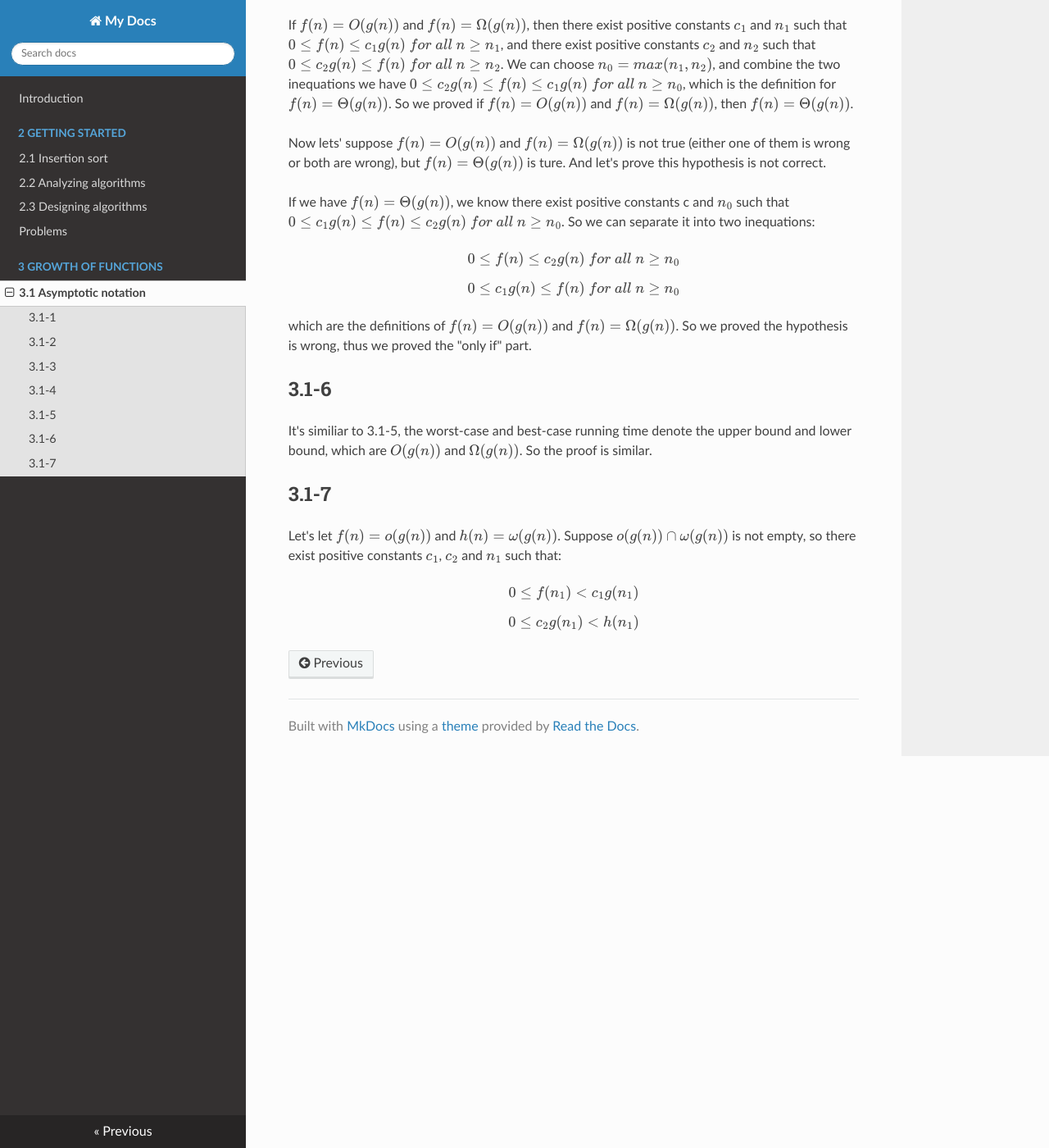
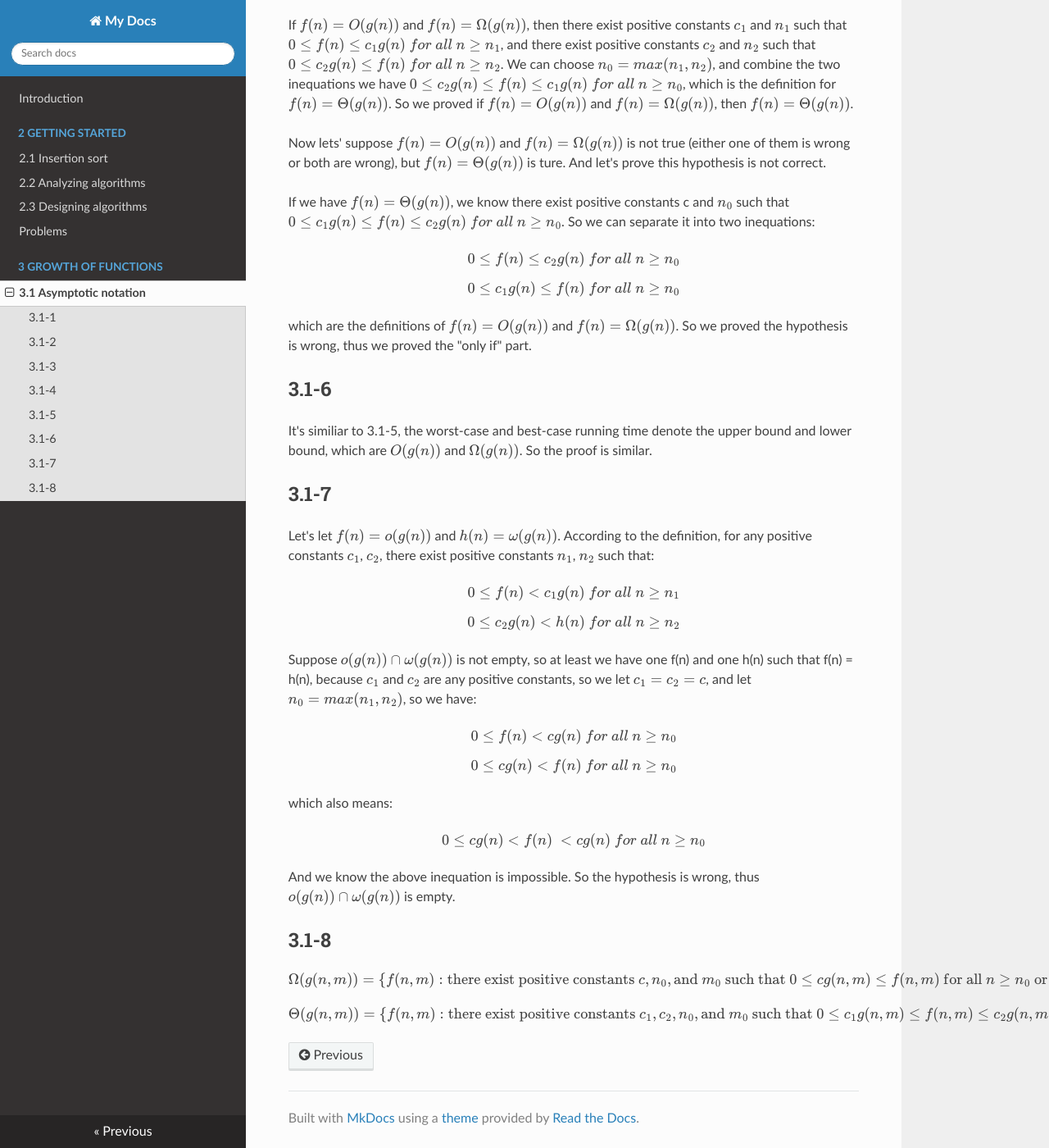
Before and after one commit to Frederick-S/Introduction-to-Algorithms-Notes, an MkDocs documentation site: the page built from docs/3-Growth-of-Functions/3.1-Asymptotic-notation.md, in a window 1280 px wide and 1400 px high, scrolled down 1192 px. Shown: the whole window at 82% size. Built offline with MkDocs 1.6.1, drawn with Linux system fonts in a browser that asks for light colours; nearby versions of some CDN libraries; formulas are drawn with MathJax 3; old or Windows-style settings are respelled for this version of MkDocs.

Commit message:
Update exercise

```diff
--- a/docs/3-Growth-of-Functions/3.1-Asymptotic-notation.md
+++ b/docs/3-Growth-of-Functions/3.1-Asymptotic-notation.md
@@ -43,7 +43,24 @@ which are the definitions of $f(n) = O(g(n))$ and $f(n) = \Omega(g(n))$. So we p
 It's similiar to 3.1-5, the worst-case and best-case running time denote the upper bound and lower bound, which are $O(g(n))$ and $\Omega(g(n))$. So the proof is similar.
 
 ## 3.1-7
-Let's let $f(n) = o(g(n))$ and $h(n) = \omega(g(n))$. Suppose $o(g(n)) \cap \omega(g(n))$ is not empty, so there exist positive constants $c_1$, $c_2$ and $n_1$ such that:
+Let's let $f(n) = o(g(n))$ and $h(n) = \omega(g(n))$. According to the definition, for any positive constants $c_1$, $c_2$, there exist positive constants $n_1$, $n_2$ such that:
 
-$$0 \leq f(n_1) < c_1g(n_1)$$
-$$0 \leq c_2g(n_1) < h(n_1)$$
+$$0 \leq f(n) < c_1g(n)\ for\ all\ n \geq n_1$$
+$$0 \leq c_2g(n) < h(n)\ for\ all\ n \geq n_2$$
+
+Suppose $o(g(n)) \cap \omega(g(n))$ is not empty, so at least we have one f(n) and one h(n) such that f(n) = h(n), because $c_1$ and $c_2$ are any positive constants, so we let $c_1 = c_2 = c$,
+and let $n_0 = max(n_1, n_2)$, so we have:
+
+$$0 \leq f(n) < cg(n)\ for\ all\ n \geq n_0$$
+$$0 \leq cg(n) < f(n)\ for\ all\ n \geq n_0$$
+
+which also means:
+
+$$0 \leq cg(n) < f(n)\ < cg(n)\ for\ all\ n \geq n_0$$
+
+And we know the above inequation is impossible. So the hypothesis is wrong, thus $o(g(n)) \cap \omega(g(n))$ is empty.
+
+## 3.1-8
+$$\Omega(g(n, m)) = \lbrace f(n, m): \text {there exist positive constants } c, n_0, \text {and } m_0 \text{ such that } 0 \leq cg(n, m) \leq f(n, m) \text{ for all } n \geq n_0 \text{ or } m \geq m_0 \rbrace$$
+
+$$\Theta(g(n, m)) = \lbrace f(n, m): \text {there exist positive constants } c_1, c_2, n_0, \text {and } m_0 \text{ such that } 0 \leq c_1g(n, m) \leq f(n, m) \leq c_2g(n, m) \text{ for all } n \geq n_0 \text{ or } m \geq m_0 \rbrace$$
```
